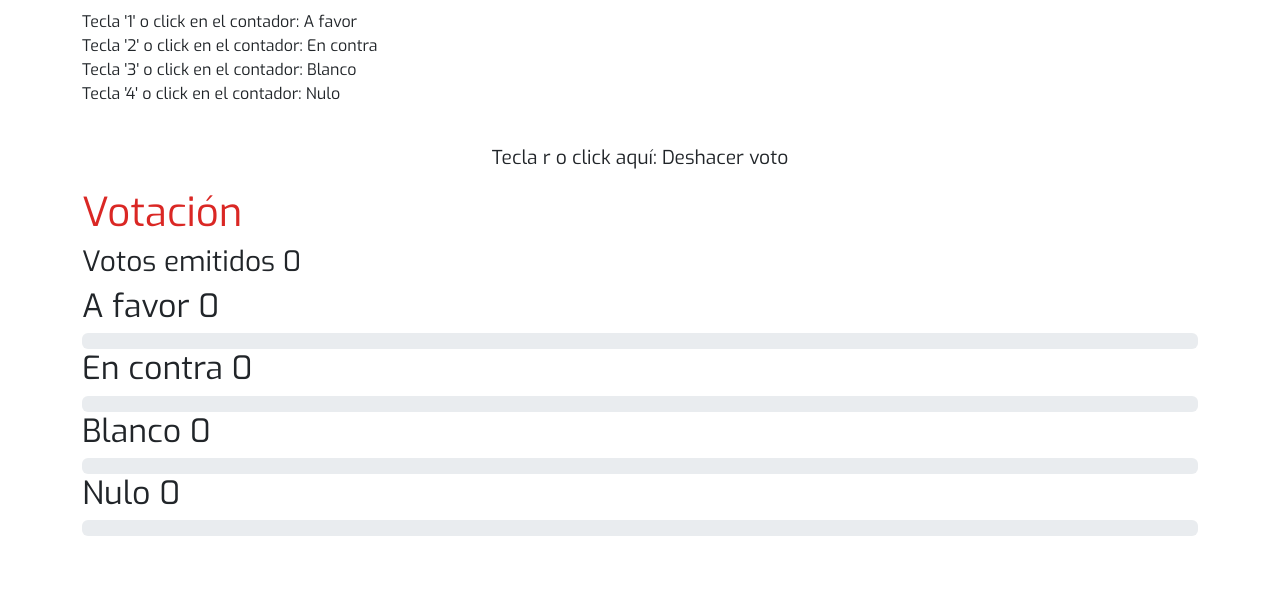
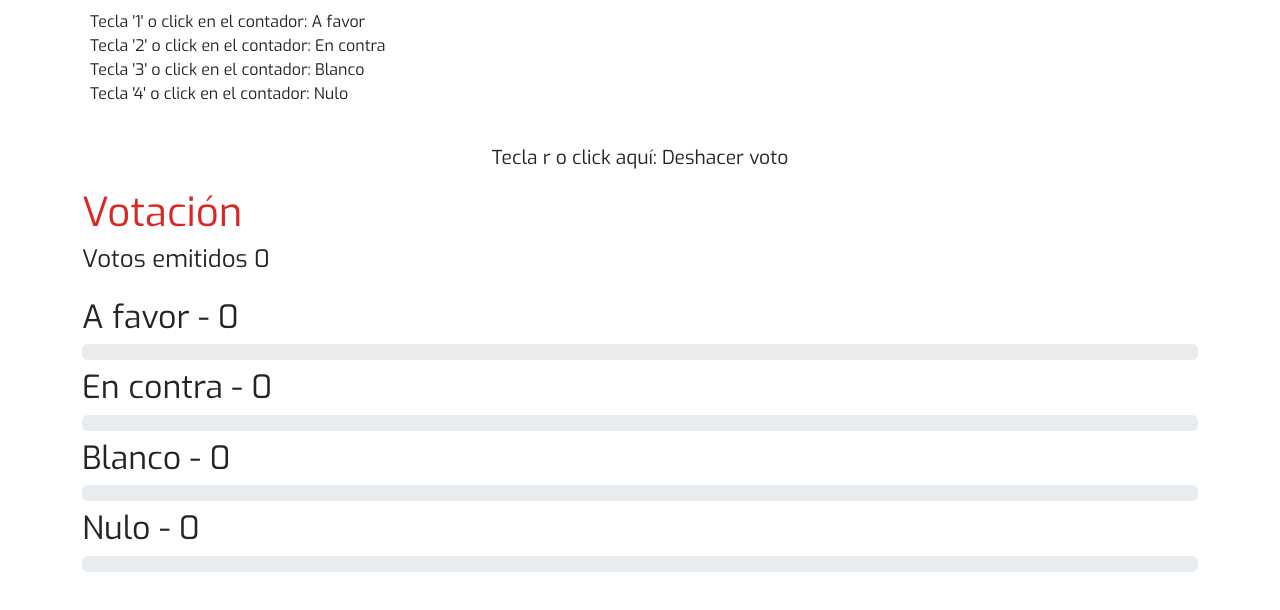
Before and after one commit to RITSI/demo-recuento-votos, a plain HTML site: page index.html in a window 1280 px wide. Both pictures are taken after a click on the button "Pasar a recuento". Shown: the part 140-750 px from the top of the page. Drawn offline with nearby package versions, Linux system fonts and the light colour scheme.

Commit message:
Revisión del core y el html

```diff
--- a/css/some.css
+++ b/css/some.css
@@ -55,17 +55,33 @@ input[type=text]:focus {
 }
 
 .progress-bar-success {
-    --bs-progress-bar-bg: var(--bs-green)!important;
+    --bs-progress-bar-bg: var(--bs-green);
 }
 
 .progress-bar-danger {
-    --bs-progress-bar-bg: var(--ritsi-red)!important;
+    --bs-progress-bar-bg: var(--ritsi-red);
 }
 
 .progress-bar-warning {
-    --bs-progress-bar-bg: var(--bs-yellow)!important;
+    --bs-progress-bar-bg: var(--bs-yellow);
 }
 
 .progress-bar-info {
-    --bs-progress-bar-bg: var(--bs-blue)!important;
+    --bs-progress-bar-bg: var(--bs-blue);
 }
+
+.color-success {
+    color: var(--bs-green);
+}
+
+.color-danger {
+    color: var(--ritsi-red);
+}
+
+.color-warning {
+    color: var(--bs-yellow);
+}
+
+.color-info {
+    color: var(--bs-blue);
+}
--- a/index.html
+++ b/index.html
@@ -54,10 +54,10 @@
           </div>
       </div>
       <div class="col-lg-12" id="col-lg-12" style="display:none">
-        <h3>Votos emitidos
+        <h4>Votos emitidos
           <span id="votos-emitidos">0</span>
-        </h3>
-        <div id="option-container">
+        </h4>
+        <div id="option-container" class="mt-4">
 
         </div>
       </div>
--- a/js/core-dyn.js
+++ b/js/core-dyn.js
@@ -45,7 +45,7 @@ function generatePoll(){
 
 function generateTopList( options ){
 	jQuery.each(options.slots, function (i, slot) {
-		var htmlModel = "<li> Tecla \'" + (i+1) + "\' o click en el contador: " + slot.slotlabel;
+		var htmlModel = "<li style='margin-left: 1vh'> Tecla \'" + (i+1) + "\' o click en el contador: " + slot.slotlabel;
 		$('#lista').append(htmlModel);
 	});
 	var htmlModel = '<p id="deshacer" style="margin-top:2em;font-size: 1.2em;text-align:center;"> Tecla r o click aquí: Deshacer voto <p>';
@@ -108,7 +108,7 @@ function buildOptions(options) {
 	$('#question').text(options.question);
 
 	jQuery.each(options.slots, function (i, slot) {
-		var htmlModel = '<h2 id="slot-' + i + '-superlabel">' + slot.slotlabel + ' <span id="slot-' + i + '-label">0</span></h2><div class="progress"><div id="slot-' + i + '" class="progress-bar progress-bar-' + slot.barType + '" role="progressbar" aria-valuenow="0" aria-valuemin="0" aria-valuemax="0" style="width: 0%;"><span class="sr-only"></span></div></div>';
+		var htmlModel = '<h2 id="slot-' + i + '-superlabel">' + slot.slotlabel + ' - <span id="slot-' + i + '-label">0</span></h2><div class="progress mb-2"><div id="slot-' + i + '" class="progress-bar progress-bar-' + slot.barType + '" role="progressbar" aria-valuenow="0" aria-valuemin="0" aria-valuemax="0" style="width: 0%;"><span class="sr-only"></span></div></div>';
 		$('#option-container').append(htmlModel);
 		$('#slot-' + i + '-superlabel').click(function() {
 			var e = jQuery.Event("keypress");
```
